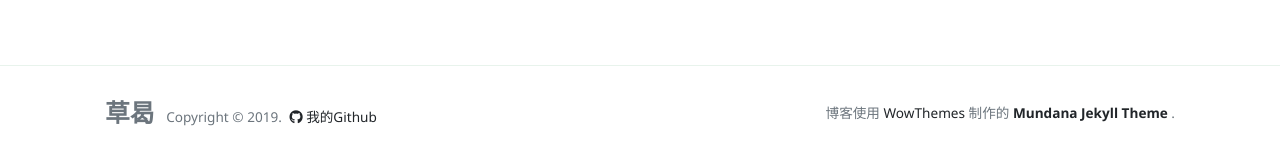
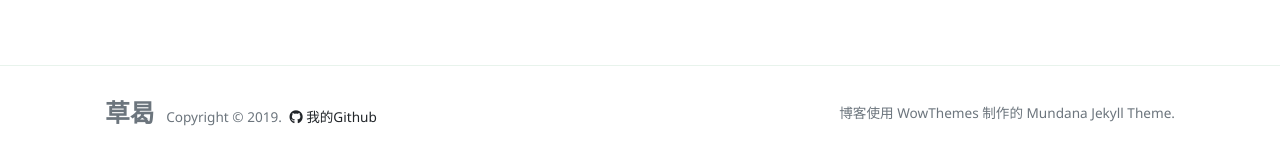
Before and after one commit to geyuxi/geyuxi.github.io, a Jekyll site: the page built from index.html, in a window 1280 px wide and 900 px high, scrolled down 1707 px. Shown: the part 741-897 px from the top of the window. Built offline with Jekyll 4.4.1, drawn with Linux system fonts in a browser that asks for light colours; nearby versions of some CDN libraries; the list of posts is cut into pages by our own code.

Commit message:
Update default.html

```diff
--- a/_layouts/default.html
+++ b/_layouts/default.html
@@ -85,7 +85,7 @@
 
             </div>
             <div>
-                博客使用 <a class="text-dark">WowThemes</a> 制作的 <a class="text-dark font-weight-bold"> Mundana Jekyll Theme </a>.
+                博客使用 WowThemes 制作的 Mundana Jekyll Theme.
             </div>
         </div>
         </div>
```
